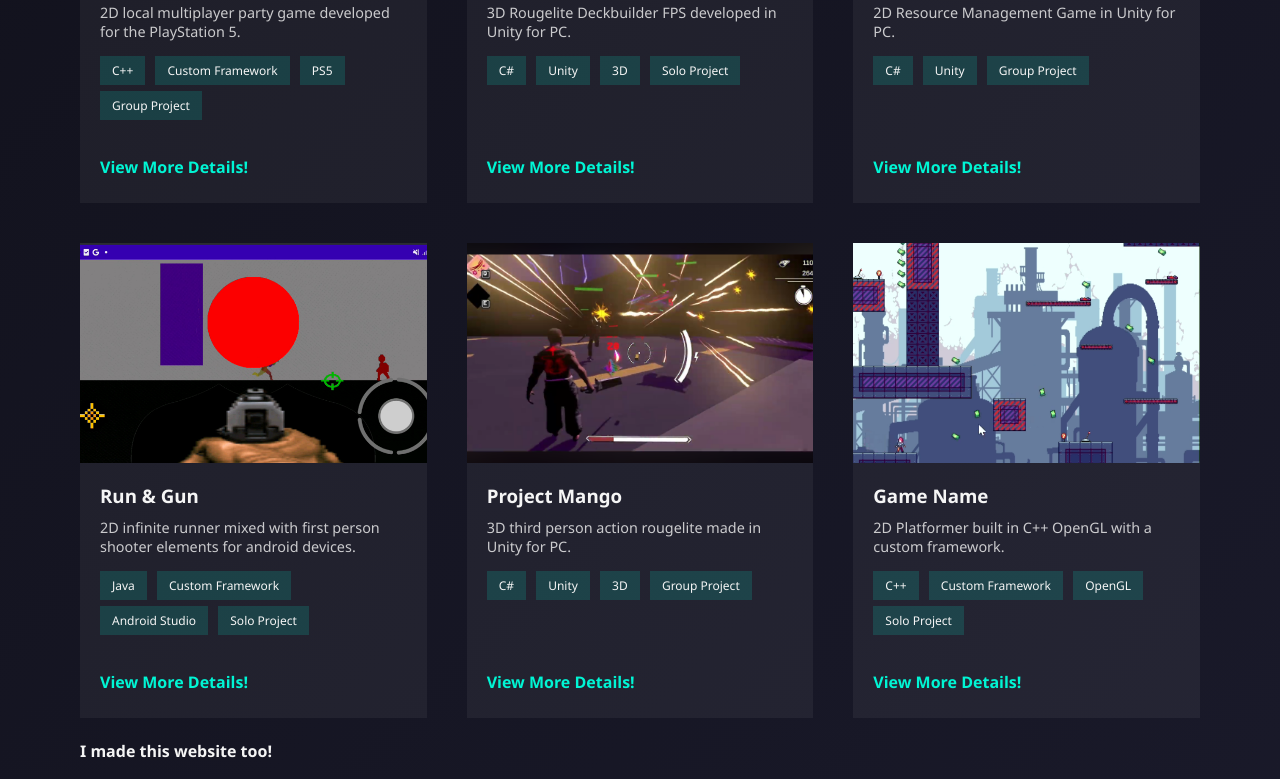
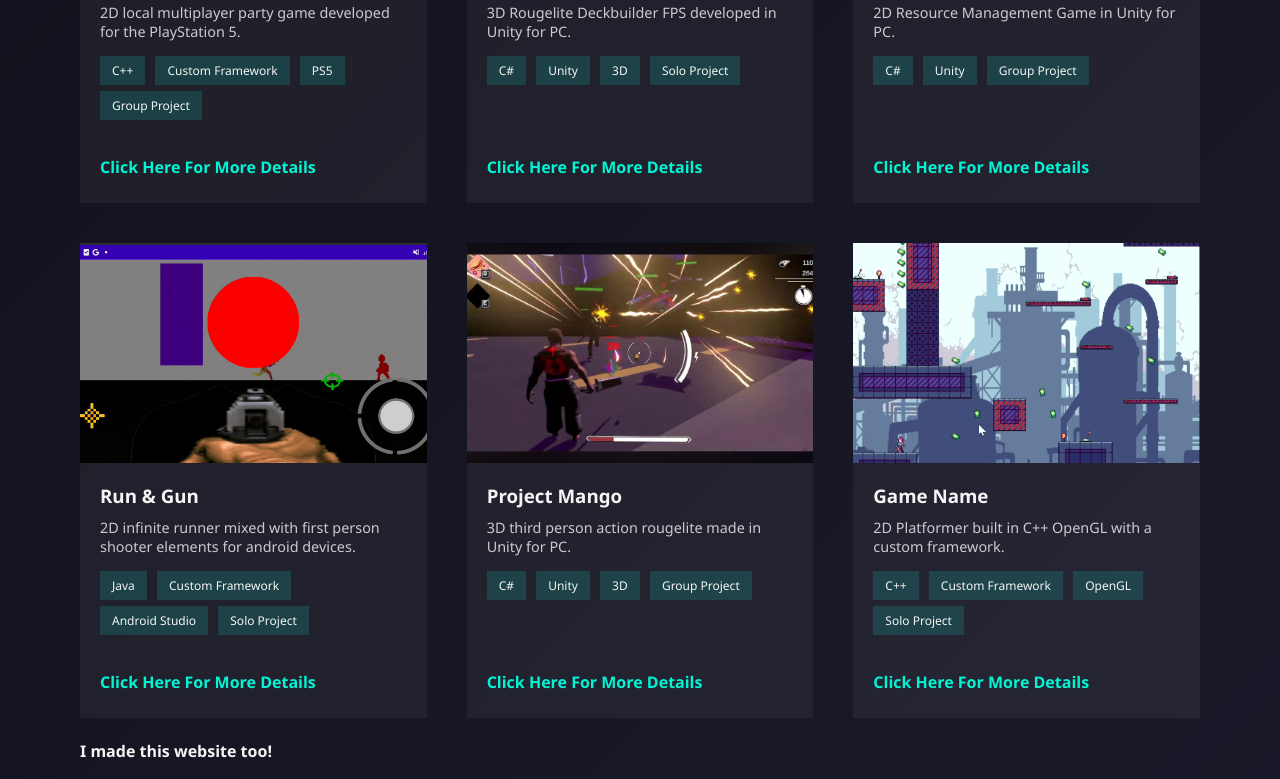
Before and after one commit to Uiskeee/website-portfolio, a plain HTML site: page index.html in a window 1280 px wide. Shown: the part 1215-1994 px from the top of the page. Drawn offline with Linux system fonts and the light colour scheme.

Commit message:
adjustments

```diff
--- a/global.css
+++ b/global.css
@@ -85,18 +85,17 @@ body {
 .logo {
     font-weight: bold;
     font-size: 1.25rem;
-    color: #00f5d4;
+    color: #049c25;
 }
 
 .navbar a {
     color: #f5f5f5;
     text-decoration: none;
     margin-left: 25px;
-    transition: 0.3s;
 }
 
 .navbar a:hover {
-    color: #00f5d4;
+    color: #049c25;
 }
 
 .contact-icons {
@@ -138,8 +137,6 @@ body {
     width: 100%;
     height: auto;
     display: block;
-    border-radius: 8px;
-    transition: transform 0.2s ease;
 }
 
 .media-item.video {
@@ -149,7 +146,6 @@ body {
 .media-item iframe {
     width: 100%;
     aspect-ratio: 16 / 9;
-    border-radius: 8px;
 }
 
 .media-caption {
--- a/index.css
+++ b/index.css
@@ -125,7 +125,6 @@ html, body {
     color: #000;
     font-weight: bold;
     text-decoration: none;
-    transition: 0.3s;
 }
 
 .btn:hover {
@@ -332,8 +331,6 @@ html, body {
     background: rgba(255, 255, 255, 0.05);
     padding: 0;
     overflow: hidden;
-
-    transition: 0.3s;
 }
 
 /* LEFT SIDE */
--- a/index.html
+++ b/index.html
@@ -77,7 +77,7 @@
                         <span>PS5</span>
                         <span>Group Project</span>
                     </div>
-                    <a href="cakecakecakepage/cakecakecake.html" class="project-link">View More Details!</a>
+                    <a href="cakecakecakepage/cakecakecake.html" class="project-link">Click Here For More Details</a>
                 </div>
             </div>
             <!-- Duplicate this block for more projects -->
@@ -94,7 +94,7 @@
                         <span>3D</span>
                         <span>Solo Project</span>
                     </div>
-                    <a href="scalingdungeons/scalingdungeons.html" class="project-link">View More Details!</a>
+                    <a href="scalingdungeons/scalingdungeons.html" class="project-link">Click Here For More Details</a>
                 </div>
             </div>
             <!-- Duplicate this block for more projects -->
@@ -109,7 +109,7 @@
                         <span>Unity</span>
                         <span>Group Project</span>
                     </div>
-                    <a href="WBRMSIDGDTIMWB/WBRMSIDGDTIMWB.html" class="project-link">View More Details!</a>
+                    <a href="WBRMSIDGDTIMWB/WBRMSIDGDTIMWB.html" class="project-link">Click Here For More Details</a>
                 </div>
             </div>
             <!-- Duplicate this block for more projects -->
@@ -125,7 +125,7 @@
                         <span>Android Studio</span>
                         <span>Solo Project</span>
                     </div>
-                    <a href="run&gun/run&gun.html" class="project-link">View More Details!</a>
+                    <a href="run&gun/run&gun.html" class="project-link">Click Here For More Details</a>
                 </div>
             </div>
             <!-- Duplicate this block for more projects -->
@@ -141,7 +141,7 @@
                         <span>3D</span>
                         <span>Group Project</span>
                     </div>
-                    <a href="projectmango/projectmango.html" class="project-link">View More Details!</a>
+                    <a href="projectmango/projectmango.html" class="project-link">Click Here For More Details</a>
                 </div>
             </div>
             <!-- Duplicate this block for more projects -->
@@ -157,7 +157,7 @@
                         <span>OpenGL</span>
                         <span>Solo Project</span>
                     </div>
-                    <a href="gamename/gamename.html" class="project-link">View More Details!</a>
+                    <a href="gamename/gamename.html" class="project-link">Click Here For More Details</a>
                 </div>
             </div>
         </div>
```
